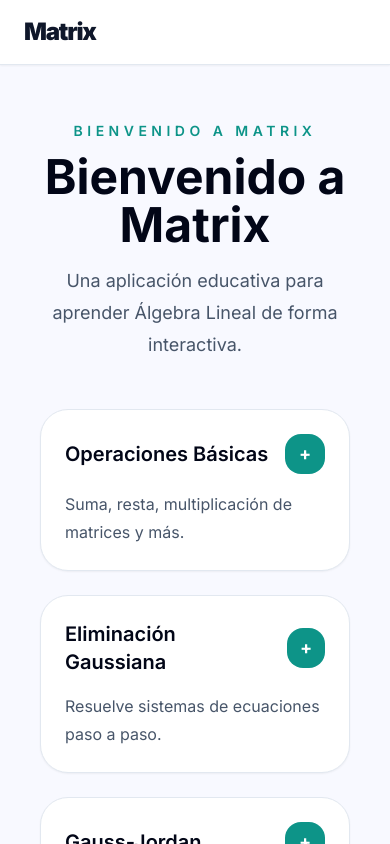
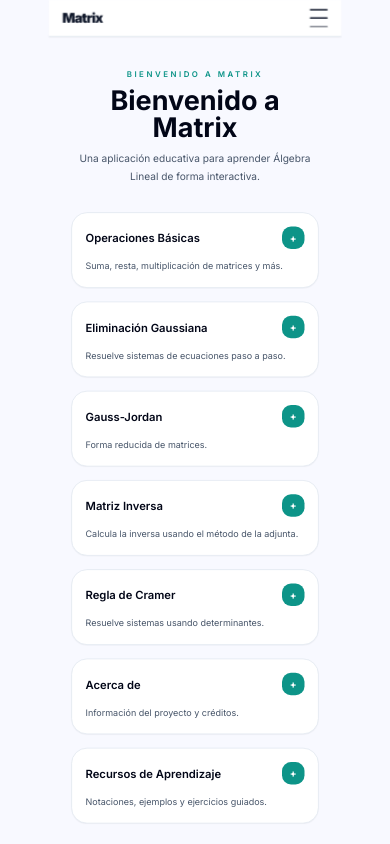
Before and after one commit to Hollmer/Matrix, a Next.js app: page / in a window 390 px wide. Shown: the top 844 px of the page. Built offline with nearby package versions, Linux system fonts and the light colour scheme.

Commit message:
diseño movil

```diff
--- a/src/app/globals.css
+++ b/src/app/globals.css
@@ -27,4 +27,25 @@ body {
   background-color: #f8f9ff;
   color: #0b1c30;
   font-family: Inter, sans-serif;
+  min-height: 100vh;
+  overflow-x: hidden;
 }
+
+html,
+body {
+  overscroll-behavior-x: none;
+}
+
+.app-shell {
+  width: 100%;
+  max-width: 100%;
+}
+
+@media (max-width: 767px) {
+  .app-shell {
+    transform: scale(0.75);
+    transform-origin: top center;
+    width: 133.333%;
+    zoom: 0.75;
+  }
+}
--- a/src/app/layout.tsx
+++ b/src/app/layout.tsx
@@ -7,14 +7,20 @@ export const metadata: Metadata = {
   description: 'Aplicación educativa para operaciones con matrices',
 };
 
+export const viewport = {
+  width: 'device-width',
+  initialScale: 1,
+};
+
 export default function RootLayout({
   children,
 }: Readonly<{
   children: React.ReactNode;
 }>) {
   return (
-    <html lang="es" className="h-full antialiased">
-      <body className="min-h-screen bg-surface-bright text-on-surface font-body selection:bg-secondary-container selection:text-on-secondary-container">
+    <html lang="es" className="h-full antialiased overflow-x-hidden">
+      <body className="min-h-screen bg-surface-bright text-on-surface font-body selection:bg-secondary-container selection:text-on-secondary-container overflow-x-hidden">
+        <div className="app-shell">
           <Navbar />
           <div className="flex min-h-screen justify-center px-4 sm:px-6">
             <div className="w-full max-w-7xl">
@@ -35,6 +41,7 @@ export default function RootLayout({
               </div>
             </div>
           </footer>
+        </div>
       </body>
     </html>
   );
--- a/src/components/Navbar.tsx
+++ b/src/components/Navbar.tsx
@@ -2,6 +2,7 @@
 
 import Link from 'next/link';
 import { usePathname } from 'next/navigation';
+import { useState } from 'react';
 
 const links = [
   { href: '/', label: 'Inicio' },
@@ -15,6 +16,7 @@ const links = [
 
 const Navbar = () => {
   const pathname = usePathname();
+  const [menuOpen, setMenuOpen] = useState(false);
 
   return (
     <nav className="bg-white/95 backdrop-blur-md sticky top-0 z-50 border-b border-slate-200 shadow-sm">
@@ -22,6 +24,7 @@ const Navbar = () => {
         <Link href="/" className="text-2xl font-black tracking-tighter text-slate-900">
           Matrix
         </Link>
+
         <div className="hidden md:flex items-center gap-8 font-sans text-sm font-medium">
           {links.map((link) => {
             const isActive = pathname === link.href;
@@ -36,7 +39,52 @@ const Navbar = () => {
             );
           })}
         </div>
+
+        <button
+          type="button"
+          aria-label={menuOpen ? 'Cerrar menú' : 'Abrir menú'}
+          aria-expanded={menuOpen}
+          className="inline-flex flex-col justify-between h-8 w-8 md:hidden focus:outline-none focus:ring-2 focus:ring-teal-500"
+          onClick={() => setMenuOpen((current) => !current)}
+        >
+          <span className="block h-0.5 w-full rounded-full bg-slate-900" />
+          <span className="block h-0.5 w-full rounded-full bg-slate-900" />
+          <span className="block h-0.5 w-full rounded-full bg-slate-900" />
+        </button>
       </div>
+
+      {menuOpen && (
+        <div className="md:hidden fixed inset-0 z-50 bg-slate-900/50">
+          <div className="absolute right-0 top-0 h-full w-72 bg-white p-6 shadow-2xl">
+            <div className="flex items-center justify-between mb-6">
+              <div className="text-lg font-semibold text-slate-900">Navegación</div>
+              <button
+                type="button"
+                aria-label="Cerrar menú"
+                className="text-slate-600 hover:text-slate-900 focus:outline-none"
+                onClick={() => setMenuOpen(false)}
+              >
+                ×
+              </button>
+            </div>
+            <nav className="flex flex-col gap-4">
+              {links.map((link) => {
+                const isActive = pathname === link.href;
+                return (
+                  <Link
+                    key={link.href}
+                    href={link.href}
+                    onClick={() => setMenuOpen(false)}
+                    className={`block rounded-lg px-3 py-3 text-base font-medium transition ${isActive ? 'bg-teal-50 text-teal-700' : 'text-slate-700 hover:bg-slate-100'}`}
+                  >
+                    {link.label}
+                  </Link>
+                );
+              })}
+            </nav>
+          </div>
+        </div>
+      )}
     </nav>
   );
 };
```
Lines whose indentation alone changed are shown as unchanged.
